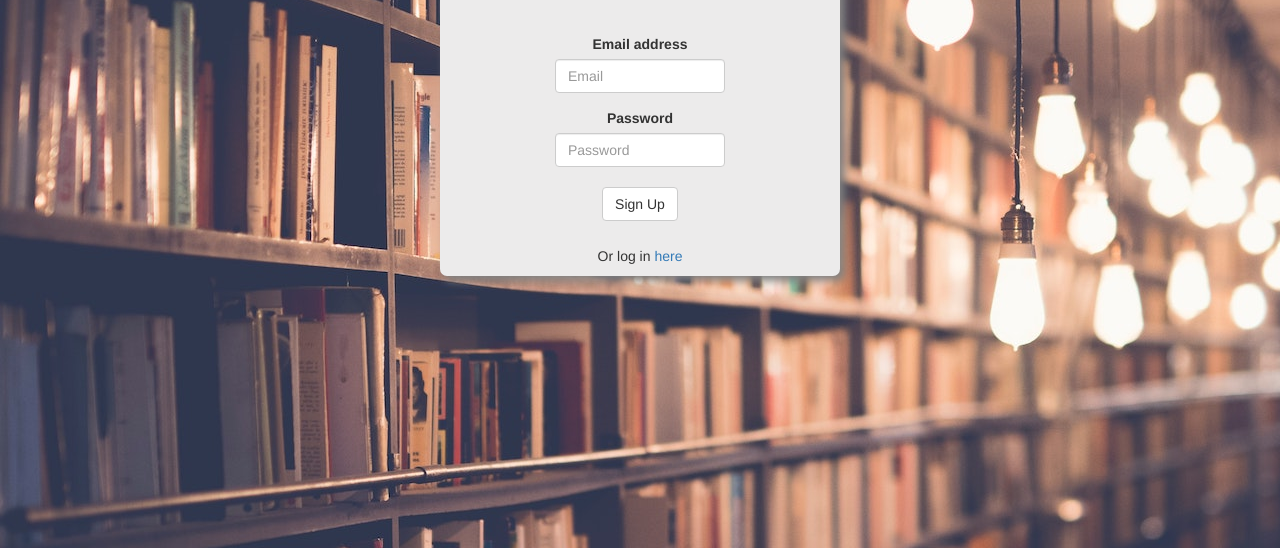
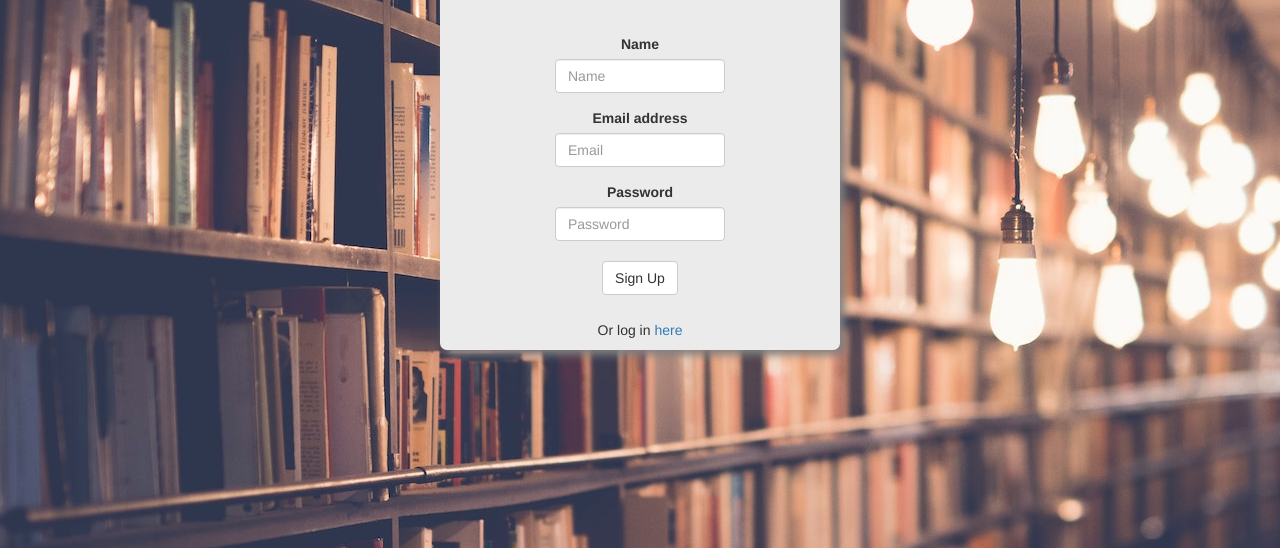
Before and after one commit to superrmatt/BookWorm, a website: page public/signup.html in a window 1280 px wide. Shown: the part 252-800 px from the top of the page. Drawn offline with nearby package versions, Linux system fonts and the light colour scheme.

Commit message:
adding name button

```diff
--- a/public/signup.html
+++ b/public/signup.html
@@ -22,6 +22,10 @@
         <h2>Sign Up Form</h2>
         <form class="signup">
           <div class="form-group">
+            <div class="form-group">
+              <label for="exampleInputPassword1">Name</label>
+              <input type="password" class="form-control" id="Name-input" placeholder="Name">
+            </div>
             <label for="exampleInputEmail1">Email address</label>
             <input type="email" class="form-control" id="email-input" placeholder="Email">
           </div>
```
Also changed, not shown: README.md.
